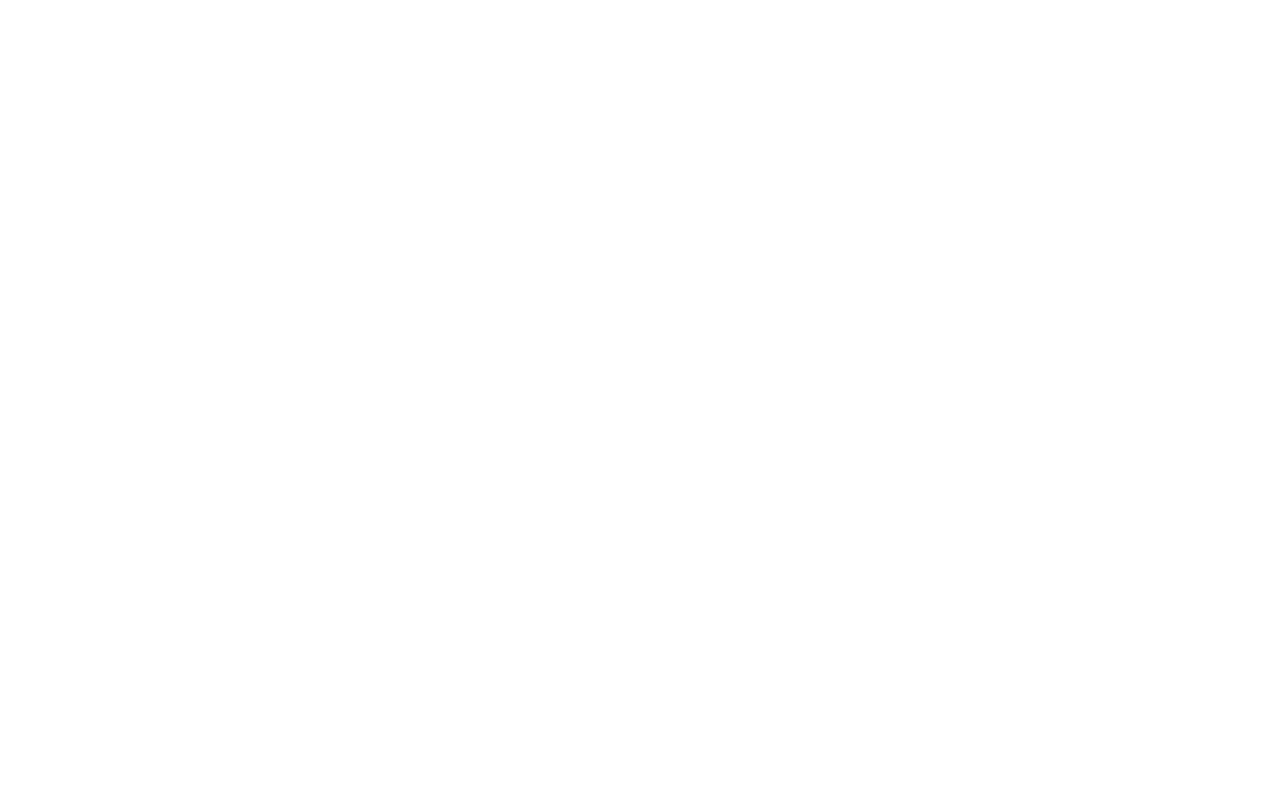
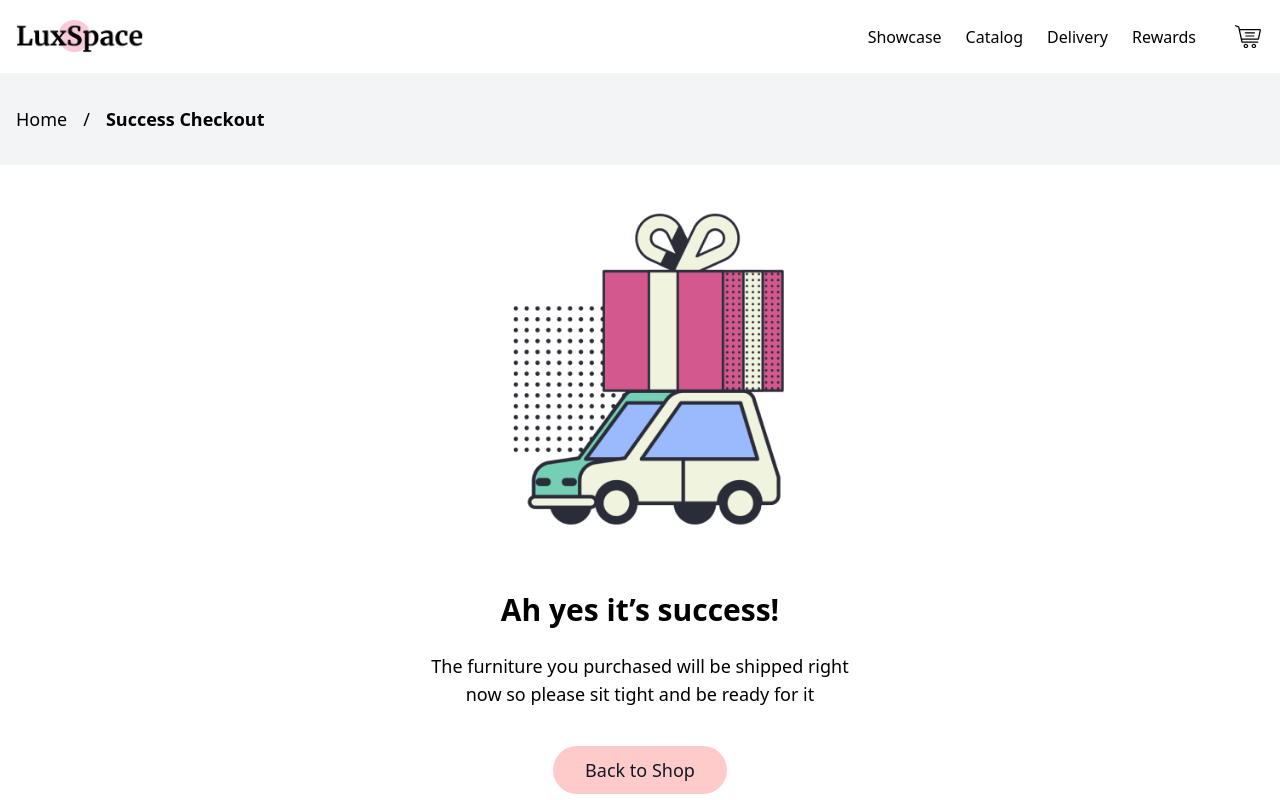
Before and after one commit to noelchrisdian/luxspace, a React (Vite) app: page /success in a window 1280 px wide. Before the commit this address had no page. Shown: the top 800 px of the page. Built offline with nearby package versions, Linux system fonts and the light colour scheme.

Commit message:
Added Success page

```diff
--- a/src/App.jsx
+++ b/src/App.jsx
@@ -1,7 +1,8 @@
 import { BrowserRouter as Router, Routes, Route, NavLink } from "react-router-dom";
+import { Cart } from "./pages/Cart";
+import { Details } from "./pages/Details";
 import { Homepage } from "./pages/Homepage";
-import { Details } from "./pages/Details";
-import { Cart } from "./pages/Cart";
+import { Success } from "./pages/Success";
 import './app.css';
 
 const App = () => {
@@ -12,6 +13,7 @@
 					<Route path="/" element={<Homepage />} />
 					<Route path="/categories/:idc" element={<Details />} />
 					<Route path="/cart" element={<Cart />} />
+					<Route path="/success" element={<Success />} />
 				</Routes>
 			</Router>
 		</div>
--- a/src/pages/Cart.jsx
+++ b/src/pages/Cart.jsx
@@ -12,7 +12,7 @@
 			<Breadcrumbs
 				list={[
 					{ url: "/", name: "Home" },
-					{ url: "/cart", name: "Shopping Cart" },
+					{ url: "/cart", name: "Shopping Cart" }
 				]}
             />
 
--- a/src/pages/Details.jsx
+++ b/src/pages/Details.jsx
@@ -13,7 +13,7 @@
 				list={[
 					{ url: "/", name: "Home" },
 					{ url: "/categories/001", name: "Office Room" },
-					{ url: "/categories/001/products/001", name: "Details" },
+					{ url: "/categories/001/products/001", name: "Details" }
 				]}
 			/>
 			<ProductDetails />
--- a/src/pages/Homepage.jsx
+++ b/src/pages/Homepage.jsx
@@ -17,7 +17,7 @@
 			<Sitemap />
 			<Footer />
 		</>
-	);
-};
+	)
+}
 
 export { Homepage };
--- /dev/null
+++ b/src/pages/Success.jsx
@@ -0,0 +1,46 @@
+import { Breadcrumbs } from "../parts/Breadcrumbs";
+import { Header } from "../parts/Header";
+import { Link } from "react-router-dom";
+import { Sitemap } from "../parts/Sitemap";
+import { Footer } from "../parts/Footer";
+
+const Success = () => {
+	return (
+		<>
+			<Header />
+			<Breadcrumbs
+				list={[
+					{ url: "/", name: "Home" },
+					{ url: "/success", name: "Success Checkout" },
+				]}
+			/>
+			<section className="">
+				<div className="container mx-auto min-h-screen">
+					<div className="flex flex-col items-center justify-center">
+						<div className="w-full md:w-4/12 text-center">
+							<img
+								src="/assets/images/content/illustration-success.png"
+								alt="congrats illustration"
+							/>
+							<h2 className="text-3xl font-semibold mb-6">
+								Ah yes it’s success!
+							</h2>
+							<p className="text-lg mb-12">
+								The furniture you purchased will be shipped right now so please sit tight and be ready for it
+							</p>
+							<Link
+								to="/"
+								className="text-gray-900 bg-red-200 focus:outline-none w-full py-3 rounded-full text-lg focus:text-black transition-all duration-200 px-8 cursor-pointer">
+								Back to Shop
+							</Link>
+						</div>
+					</div>
+				</div>
+			</section>
+			<Sitemap />
+			<Footer />
+		</>
+	)
+}
+
+export { Success };
```
